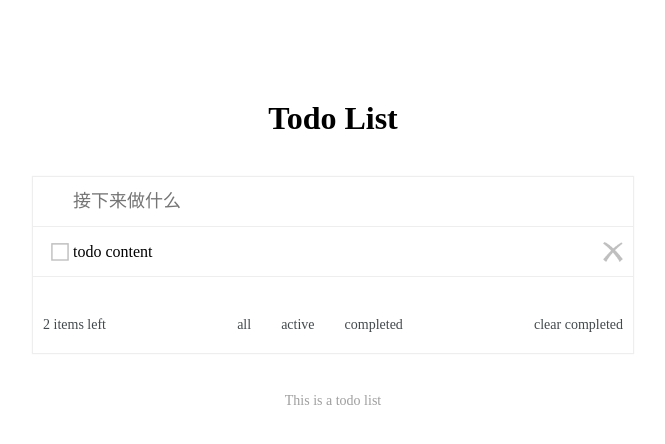
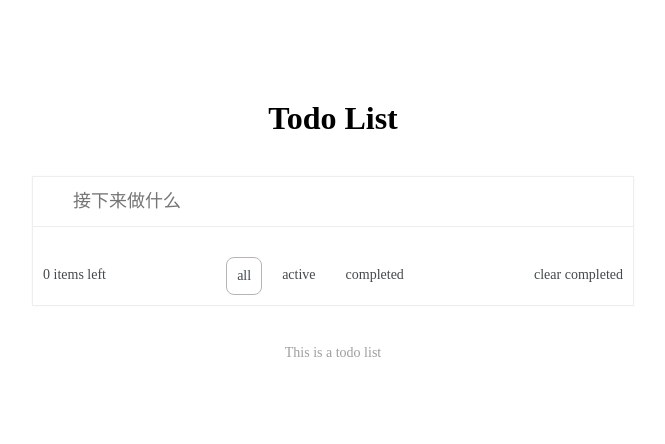
Before and after one commit to comlejade/vue-ssr-lesson, a Vue app: page / in a window 1280 px wide. Shown: the top 444 px of the page, without its empty margins (307-972 px from the left). Built offline with nearby package versions, Linux system fonts and the light colour scheme.

Commit message:
todo完善

```diff
--- a/src/todo/Tabs.vue
+++ b/src/todo/Tabs.vue
@@ -1,11 +1,11 @@
 <template>
   <div class="todo-tabs">
     <div class="count">
-      2 items left
+      {{ unFinishedLength }} items left
     </div>
-    <div class="tab-btns" @click="toggleShow">
-      <span v-for="item in states" :key="item" :class="[filter === item ? 'active' : '']">
-        {{ item }}
+    <div class="tab-btns">
+      <span v-for="state in states" :key="state" @click="toggleFilter(state)" :class="[filter === state ? 'active' : '']">
+        {{ state }}
       </span>
     </div>
     <div class="clear" @click="clearAllCompleted">
@@ -20,6 +20,10 @@ export default {
     filter: {
       type: String,
       required: true
+    },
+    todos: {
+      type: Array,
+      required: true
     }
   },
   data() {
@@ -27,9 +31,14 @@ export default {
       states: ['all', 'active', 'completed']
     }
   },
+  computed: {
+    unFinishedLength () {
+      return  this.todos.filter(item => item.completed === false).length
+    }
+  },
   methods: {
-    toggleShow(event) {
-
+    toggleFilter(state) {
+      this.$emit('toggle', state)
     },
     clearAllCompleted() {
 
--- a/src/todo/Todo.vue
+++ b/src/todo/Todo.vue
@@ -3,8 +3,8 @@
     <div class="todo-input">
       <input type="text" autofocus placeholder="接下来做什么" @keyup.enter="addItem">
     </div>
-    <TodoItem :todo="todo"></TodoItem>
-    <TodoTabs></TodoTabs>
+    <TodoItem v-for="todo in todos" :todo="todo" :key="todo.id" @deleteTodo="del"></TodoItem>
+    <TodoTabs :filter="filter" :todos="todos" @toggle="toggleFilter"></TodoTabs>
   </div>
 </template>
 
@@ -14,11 +14,9 @@ import TodoTabs from './Tabs.vue'
 export default {
   data() {
     return {
-      todo: {
-        id: 0,
-        content: 'todo content',
-        completed: false
-      }
+      count: 0,
+      todos: [],
+      filter: 'all'
     }
   },
   components: {
@@ -26,8 +24,23 @@ export default {
     TodoTabs
   },
   methods: {
-    addItem() {
+    addItem(e) {
+      this.todos.unshift({
+        id: this.count++,
+        content: e.target.value.trim(),
+        completed: false
+      })
 
+      e.target.value = ''
+    },
+    del(id) {
+      const index = this.todos.findIndex(item => {
+        return item.id === id
+      })
+      this.todos.splice(index, 1)
+    },
+    toggleFilter(state){
+      this.filter = state
     }
   },
 }
--- a/src/todo/TodoItem.vue
+++ b/src/todo/TodoItem.vue
@@ -1,16 +1,12 @@
 <template>
-  <div>
-    <ul class="todo-list">
-      <li :class="['todo-item', todo.completed ? 'completed' : '']">
+  <div :class="['todo-item', todo.completed ? 'completed' : '']">
     <div class="todo-cnt">
       <label>
         <input type="checkbox" v-model="todo.completed">
         <span>{{ todo.content }}</span>
       </label>
     </div>
-        <i class="todo-del" @click="deleteTodo"></i>
-      </li>
-    </ul>
+    <i class="todo-del" @click="deleteItem"></i>
   </div>
 </template>
 
@@ -28,15 +24,15 @@ export default {
     }
   },
   methods: {
-    deleteTodo(){}
+    deleteItem(){
+      this.$emit('deleteTodo', this.todo.id)
+    }
   },
 }
 </script>
 
 <style lang="scss" scoped>
-.todo-list {
-  list-style-type: none;
-}
+
 .todo-item {
   display: flex;
   justify-content: space-between;
@@ -48,6 +44,12 @@ export default {
   padding-left: 30px;
   padding-right: 10px;
 
+  &:hover {
+    .todo-del {
+      display: block;
+    }
+  }
+
   .todo-cnt {
     display: flex;
     align-items: center;
@@ -57,7 +59,7 @@ export default {
       cursor: pointer;
       &:before {
         position: absolute;
-        left: -13px;
+        left: -18px;
         top: 50%;
         transform: translateY(-50%);
         content: '';
@@ -88,9 +90,9 @@ export default {
   }
 
   .todo-del {
-    width: 20px;
-    height: 20px;
-    display: block;
+    display: none;
+    width: 12px;
+    height: 12px;
     background: url('../assets/images/del.png') center center no-repeat;
     background-size: 100% 100%;
     cursor: pointer;
```
Also changed, not shown: src/assets/images/checkbox-checked.png, src/assets/images/checkbox-non.png. Lines whose indentation alone changed are shown as unchanged.
